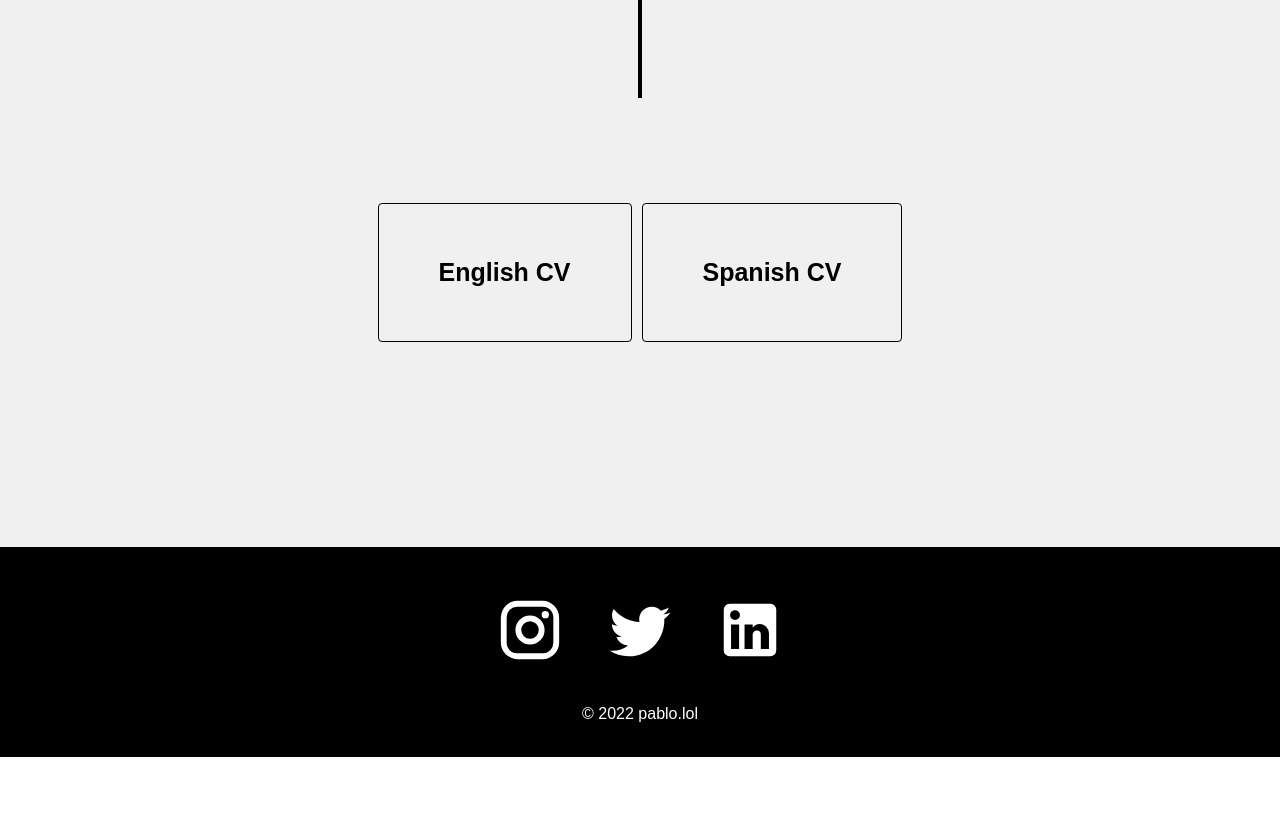
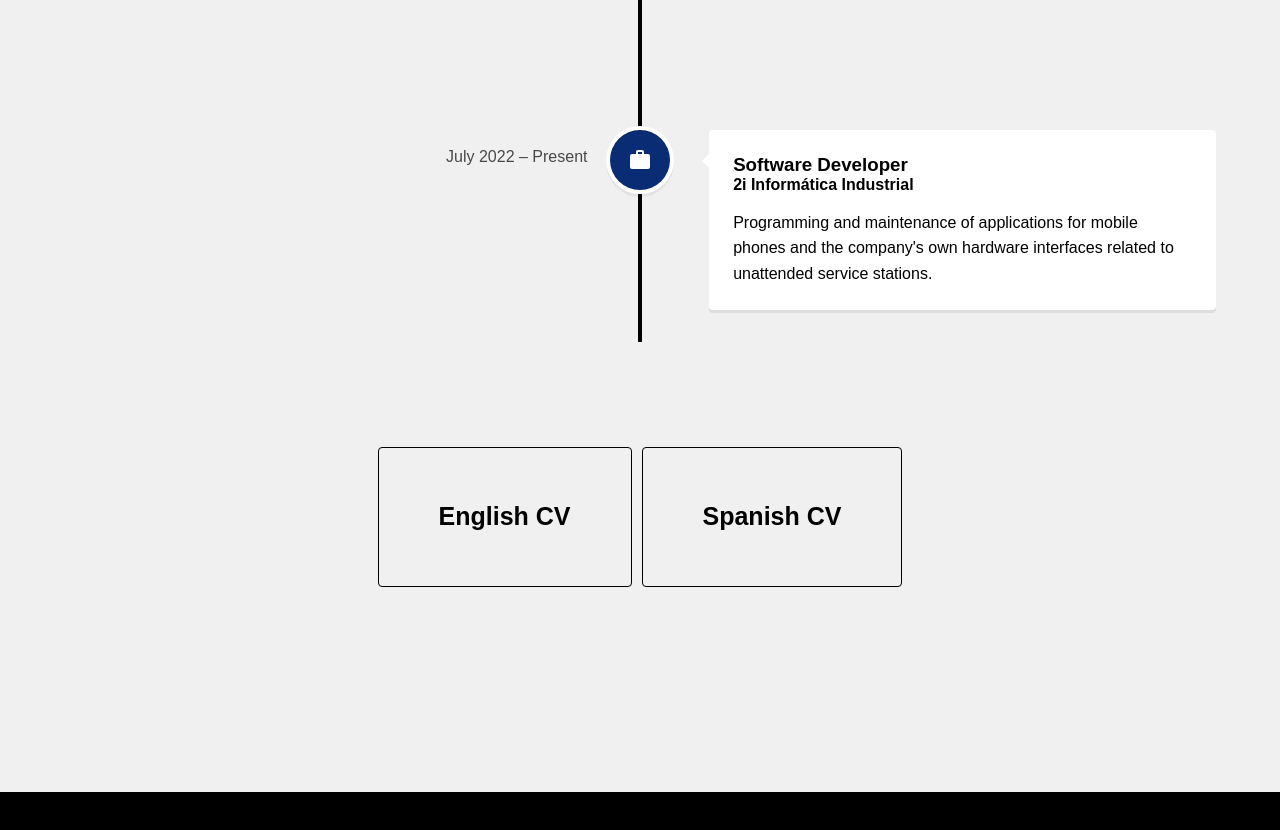
Before and after one commit to pdelbarrio/portfolio, a React (Create React App) app: page /experience in a window 1280 px wide. Shown: the part 960-1790 px from the top of the page. Before the commit the page ends 1717 px from the top, so only its background shows below. Built offline with nearby package versions, Linux system fonts and the light colour scheme.

Commit message:
updated experience

```diff
--- a/src/pages/Experience.js
+++ b/src/pages/Experience.js
@@ -87,6 +87,24 @@ function Experience() {
             pharmaceutical use.
           </p>
         </VerticalTimelineElement>
+        <VerticalTimelineElement
+          className="vertical-timeline-element--work"
+          date="July 2022 – Present"
+          iconStyle={{ background: "#092c74", color: "#fff" }}
+          icon={<WorkIcon />}
+        >
+          <h3 className="vertical-timeline-element-title">
+            Software Developer
+          </h3>
+          <h4 className="vertical-timeline-element-subtitle">
+            2i Informática Industrial
+          </h4>
+          <p>
+            Programming and maintenance of applications for mobile phones and
+            the company's own hardware interfaces related to unattended service
+            stations.
+          </p>
+        </VerticalTimelineElement>
       </VerticalTimeline>
 
       <div className="buttons">
--- a/src/styles/ProjectDisplay.css
+++ b/src/styles/ProjectDisplay.css
@@ -7,7 +7,7 @@
   align-items: center;
   flex-direction: column;
   margin-top: 200px;
-  margin-bottom: 50px;
+  margin-bottom: 50pxgu;
 }
 .projectinfo {
   max-width: 500px;
```
